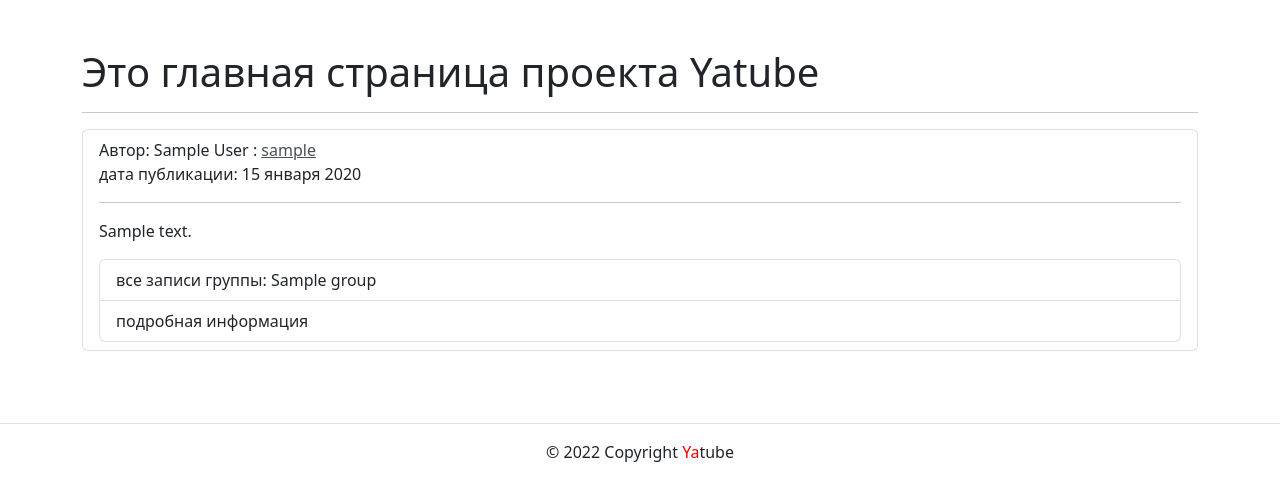
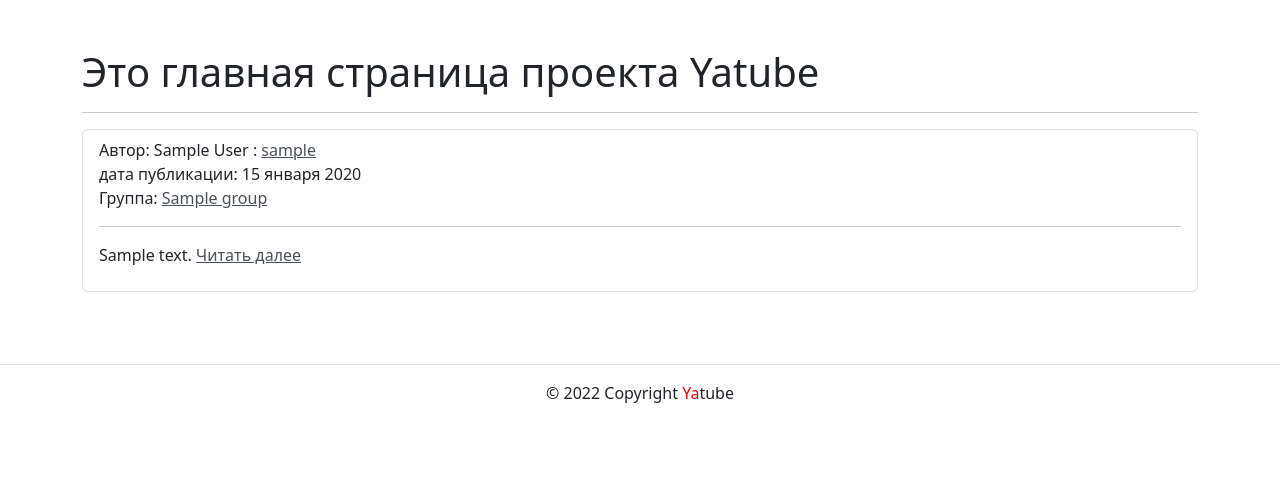
Before and after one commit to Sovraska/hw03_forms, a Django app: template yatube/templates/posts/index.html in a window 1280 px wide. Shown: the part 64-565 px from the top of the page. Run offline with Django 3.2, Linux system fonts and the light colour scheme; the template is opened without the code that fills it: values that come from a table or form of the project are taken from there, others are empty; tables that the repository leaves empty hold one stand-in row (values such as "Sample post"); parts of the project's set-up code (start-up, migrations or seed data) failed here and were passed over; some libraries are stand-ins or nearby versions.

Commit message:
end review

```diff
--- a/yatube/templates/posts/includes/article.html
+++ b/yatube/templates/posts/includes/article.html
@@ -10,18 +10,21 @@
       {% endif %}
       <br>
       дата публикации: {{ post.pub_date|date:"d E Y" }}
+      <br>
+      {% if index %}
+      {% if post.group %}
+        Группа: <a href="{% url 'posts:group_list' post.group.slug %}" class="list-group-item-action">{{ post.group.title }}</a>
+      {% endif %}
+    {% endif %}
       <hr>
+
       {% autoescape on %}
-        <p>{{ post.text|linebreaksbr|truncatechars:500 }}</p>
+        <p>
+          {{ post.text|linebreaksbr|truncatechars:500 }}
+          <a href="{% url 'posts:post_detail' post.id %}" class="list-group-item-action">Читать далее </a>
+        </p>
       {% endautoescape %}
-      <div class="list-group">
-        {% if index %}
-          {% if post.group %}
-            <a href="{% url 'posts:group_list' post.group.slug %}" class="list-group-item list-group-item-action">все записи группы: {{ post.group.title }}</a>
-          {% endif %}
-        {% endif %}
-        <a href="{% url 'posts:post_detail' post.id %}" class="list-group-item list-group-item-action">подробная информация </a>
-      </div>
+
     </li>
   </div>
 </article>
```
Also changed, not shown: yatube/posts/views.py (+3 -5 lines).
